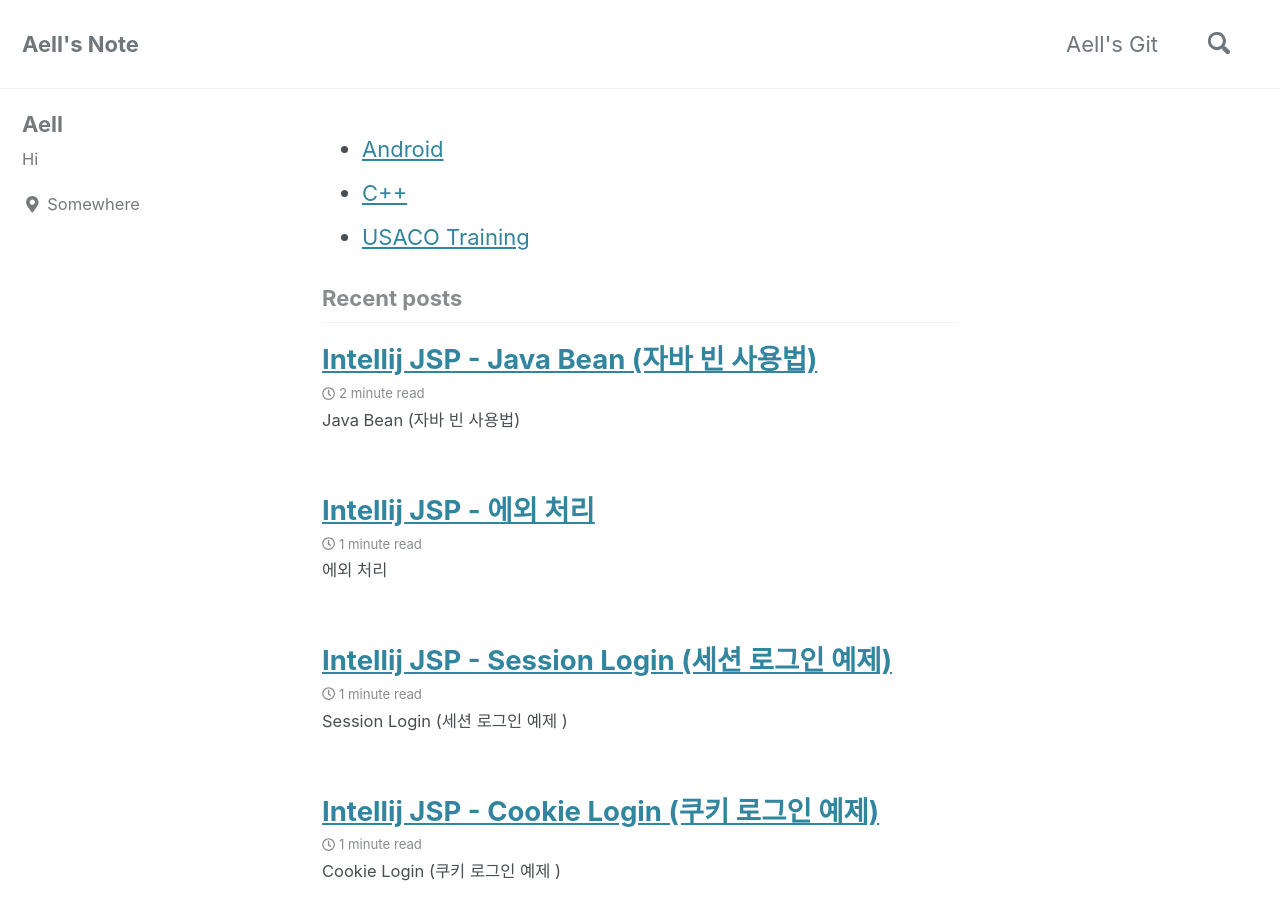
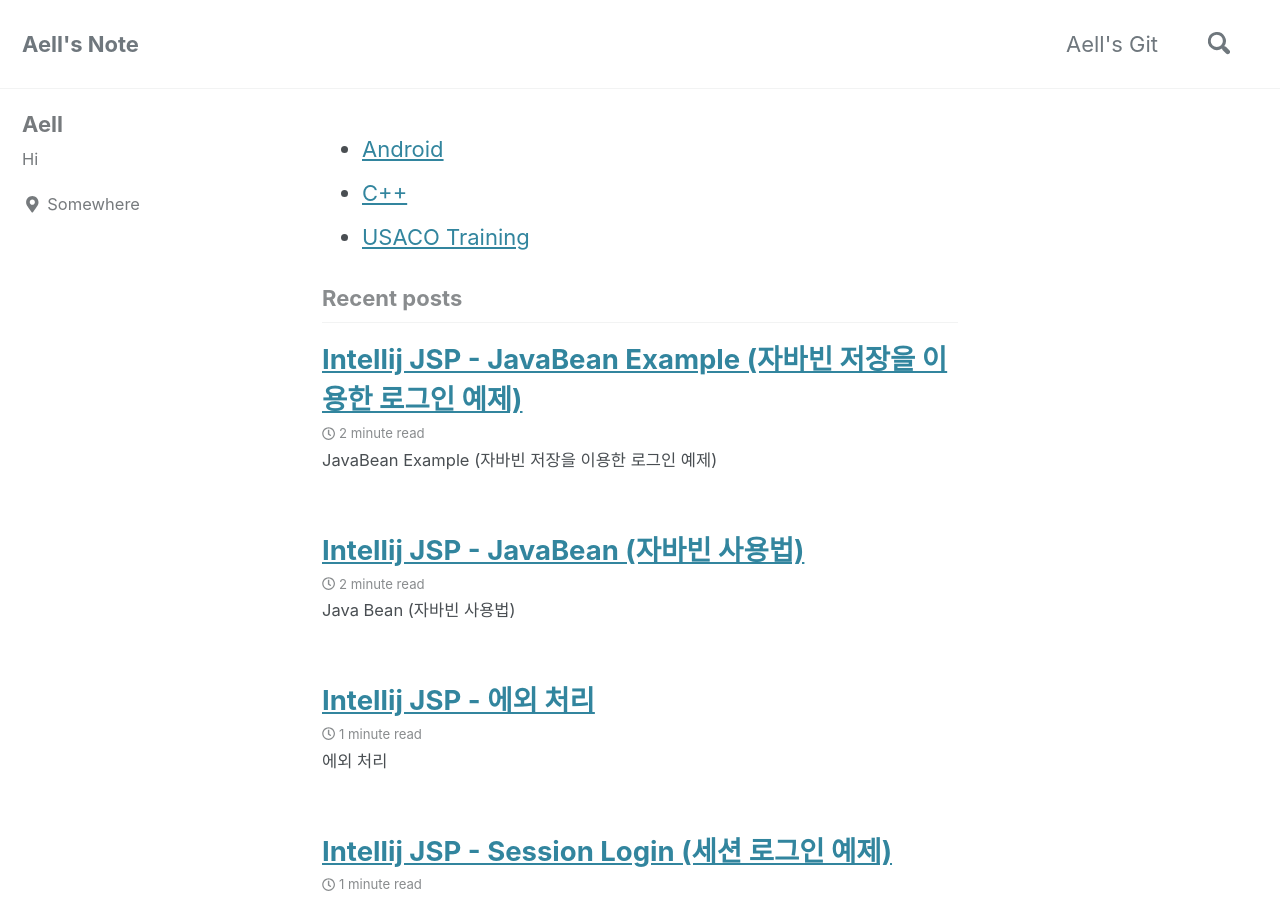
Before and after one commit to mdwgti16/mdwgti16.github.io, a Jekyll site: the page built from index.html, in a window 1280 px wide and 900 px high. Built offline with Jekyll 4.4.1, drawn with Linux system fonts in a browser that asks for light colours; cached includes are drawn as plain includes; nearby versions of some CDN libraries; the list of posts is cut into pages by our own code; some of the changed text lies outside the part shown.

Commit message:
java bean ex

````diff
--- a/_posts/jsp/2020-01-10-java_bean.md
+++ b/_posts/jsp/2020-01-10-java_bean.md
@@ -1,5 +1,5 @@
 ---
-title: Intellij JSP - Java Bean (자바 빈 사용법)
+title: Intellij JSP - JavaBean (자바빈 사용법)
 layout: single
 author_profile: true
 read_time: true
@@ -10,7 +10,7 @@ date: '2020-1-10 15:27:28 +0900'
 categories: JSP
 ---
 
-> ## Java Bean (자바 빈 사용법)
+> ## Java Bean (자바빈 사용법)
 
 
 
--- /dev/null
+++ b/_posts/jsp/2020-01-10-java_bean_ex.md
@@ -0,0 +1,238 @@
+---
+title: Intellij JSP - JavaBean Example (자바빈 저장을 이용한 로그인 예제)
+layout: single
+author_profile: true
+read_time: true
+comments: null
+share: true
+related: true
+date: '2020-1-10 16:27:28 +0900'
+categories: JSP
+---
+
+> ## JavaBean Example (자바빈 저장을 이용한 로그인 예제)
+
+
+
+* ### Project - JavaBeanLoginEx
+	* ##### User.java
+		```java
+		// 객체 직렬화를 위해선 Serializable를 구현해야 함
+		public class User implements Serializable {
+				String name;
+				String id;
+				String pw;
+				String email;
+
+				public User() {
+				}
+
+				public User(String name, String id, String pw, String email) {
+						this.name = name;
+						this.id = id;
+						this.pw = pw;
+						this.email = email;
+				}
+
+				// getter, setter 생략
+		}
+		```
+
+	* ##### login.jsp
+		```jsp
+		<%@ page contentType="text/html;charset=UTF-8" language="java" %>
+		<html>
+		<head>
+				<title>Title</title>
+		</head>
+		<body>
+		<form action="login_process.jsp" method="post">
+				<table>
+						<tr>
+								<td>ID :</td>
+								<td><input type="text" name="id"></td>
+						</tr>
+
+						<tr>
+								<td>Password :</td>
+								<td><input type="password" name="pw"></td>
+						</tr>
+				</table>
+				<input type="submit" value="로그인"> <input type="button" value="회원 가입" onclick="location.href='join.html'">
+		</form>
+		</body>
+		</html>
+		```
+
+	* ##### join.html
+		```html
+		<!DOCTYPE html>
+		<html lang="en">
+		<head>
+				<meta charset="UTF-8">
+				<title>textform</title>
+				<style>
+						table {
+								/*width: 100%;*/
+								border: 1px solid #444444;
+								margin-left: auto;
+								margin-right: auto;
+						}
+
+						td {
+								/*width: 100%;*/
+								/*border: 1px solid #444444;*/
+						}
+
+						.c {
+								text-align: center;
+						}
+
+				</style>
+		</head>
+		<body>
+
+		<h2 class="c">회원 가입</h2>
+		<form action="join_process.jsp" method="post" name="textform">
+				<table>
+
+						<tr>
+								<td>이름<br/></td>
+								<td><input type="text" name="name"></td>
+						</tr>
+
+						<tr>
+								<td>ID :</td>
+								<td><input type="text" name="id"></td>
+						</tr>
+
+						<tr>
+								<td>Password :</td>
+								<td><input type="password" name="pw"></td>
+						</tr>
+
+						<tr>
+								<td>이메일<br/></td>
+								<td><input type="text" name="email"></td>
+						</tr>
+				</table>
+				<br/>
+				<div class="c">
+						<input type="submit" value="회원 가입">
+						<input type="reset" value="초기화">
+				</div>
+		</form>
+		</body>
+		</html>
+		```
+
+	* ##### join_process.jsp
+		```jsp
+		<%@ page import="java.io.FileOutputStream" %>
+		<%@ page import="java.io.ObjectOutputStream" %>
+		<%@ page contentType="text/html;charset=UTF-8" language="java" %>
+		<jsp:useBean id="user" class="beans.User" scope="page"/>
+		<jsp:setProperty name="user" property="*"/>
+		<html>
+		<head>
+		</head>
+		<body>
+		<%
+				String realPath = application.getRealPath("/users/user_" + user.getId());
+				FileOutputStream fos = new FileOutputStream(realPath);
+				ObjectOutputStream oos = new ObjectOutputStream(fos);
+				oos.writeObject(user);
+				oos.close();
+		%>
+
+		<h2>회원 가입 처리 완료</h2><br/>
+		이름 : <jsp:getProperty name="user" property="name"/><br/>
+		ID : <jsp:getProperty name="user" property="id"/><br/>
+		PW : <jsp:getProperty name="user" property="pw"/><br/>
+		Email : <jsp:getProperty name="user" property="email"/><br/><br/>
+		<button onclick="location.href='login.jsp'">Login Page</button>
+
+		</body>
+		</html>
+		```
+
+	* ##### login_process.jsp
+		```jsp
+		<%@ page import="beans.User" %>
+		<%@ page import="java.io.FileInputStream" %>
+		<%@ page import="java.io.ObjectInputStream" %><%--
+		<%@ page contentType="text/html;charset=UTF-8" language="java" %>
+		<%
+				String id = request.getParameter("id");
+				String pw = request.getParameter("pw");
+
+				String storedName = null;
+				String storedId = null;
+				String storedPw = null;
+				String storedEmail = null;
+
+				String realPath = application.getRealPath("/users/user_" + id);
+				try {
+						FileInputStream fis = new FileInputStream(realPath);
+						if (fis != null) {
+								ObjectInputStream ois = new ObjectInputStream(fis);
+								User mUser = (User) ois.readObject();
+								storedName = mUser.getName();
+								storedId = mUser.getId();
+								storedPw = mUser.getPw();
+								storedEmail = mUser.getEmail();
+								System.out.println(storedId + storedPw + " " + id + pw);
+								ois.close();
+						}
+
+
+						if (id.equals(storedId) && pw.equals(storedPw)) {
+								System.out.println("IN");
+								out.print("<html><head><title>로그인 처리</title></head><body>" +
+												"<h2>가입한 정보입니다.</h2><br>" +
+												"<hr><br>" +
+												"이름 : " + storedName + "<br>" +
+												"ID : " + storedId + "<br>" +
+												"Email : " + storedEmail + "<br></body></html>");
+						} else if (id.equals(storedId)) {
+		%>
+		<script>
+				alert("비밀번호가 다릅니다.");
+				history.back();
+		</script>
+		<%
+		} else {
+		%>
+		<script>
+				alert("일치하는 ID의 회원정보가 없습니다.");
+				history.back();
+		</script>
+		<%
+				} } catch (Exception e) {
+				System.out.println(e.getMessage());
+		%>
+		<script>
+				alert("일치하는 ID의 회원정보가 없습니다.");
+				history.back();
+		</script>
+		<% } %>
+		```
+	* ##### 로그인 화면
+		![](/assets/img/jsp/javabean1.png)
+	* ##### 회원가입 화면
+		![](/assets/img/jsp/javabean2.png)
+	* ##### 회원가입 완료
+		![](/assets/img/jsp/javabean3.png)
+	* ##### 로그인 완료
+		![](/assets/img/jsp/javabean4.png)
+	* ##### 로그인 실패 ( 비밀번호 불일치)
+		![](/assets/img/jsp/javabean5.png)
+	* ##### 로그인 실패 (없는 아이디)
+		![](/assets/img/jsp/javabean6.png)
+
+
+
+
+* ###### [Servlet을 포함한 JSP 2.1 웹 프로그래밍 입문에서 완성까지 ]
+
+[Servlet을 포함한 JSP 2.1 웹 프로그래밍 입문에서 완성까지 ]: https://book.naver.com/bookdb/book_detail.nhn?bid=6468787
````
